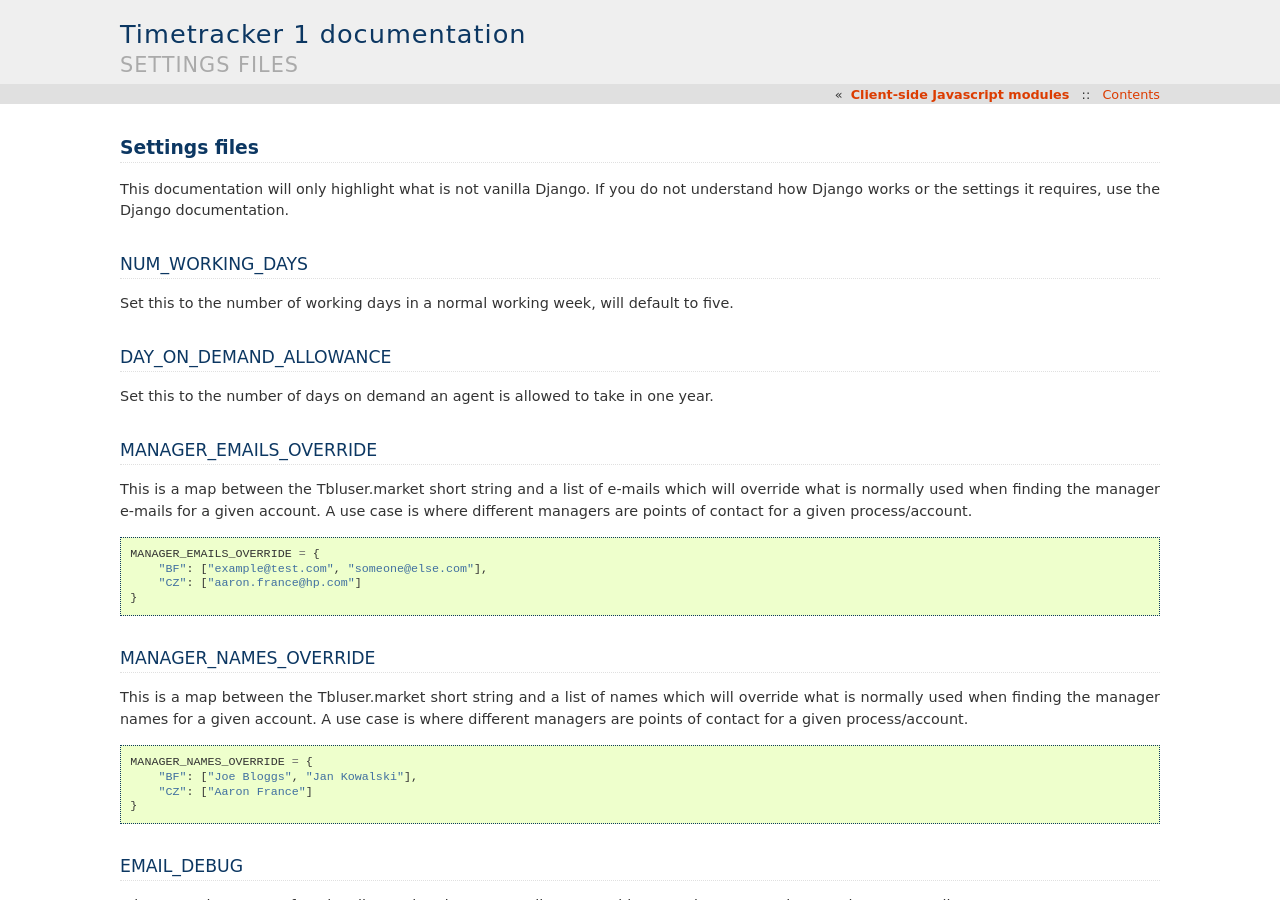
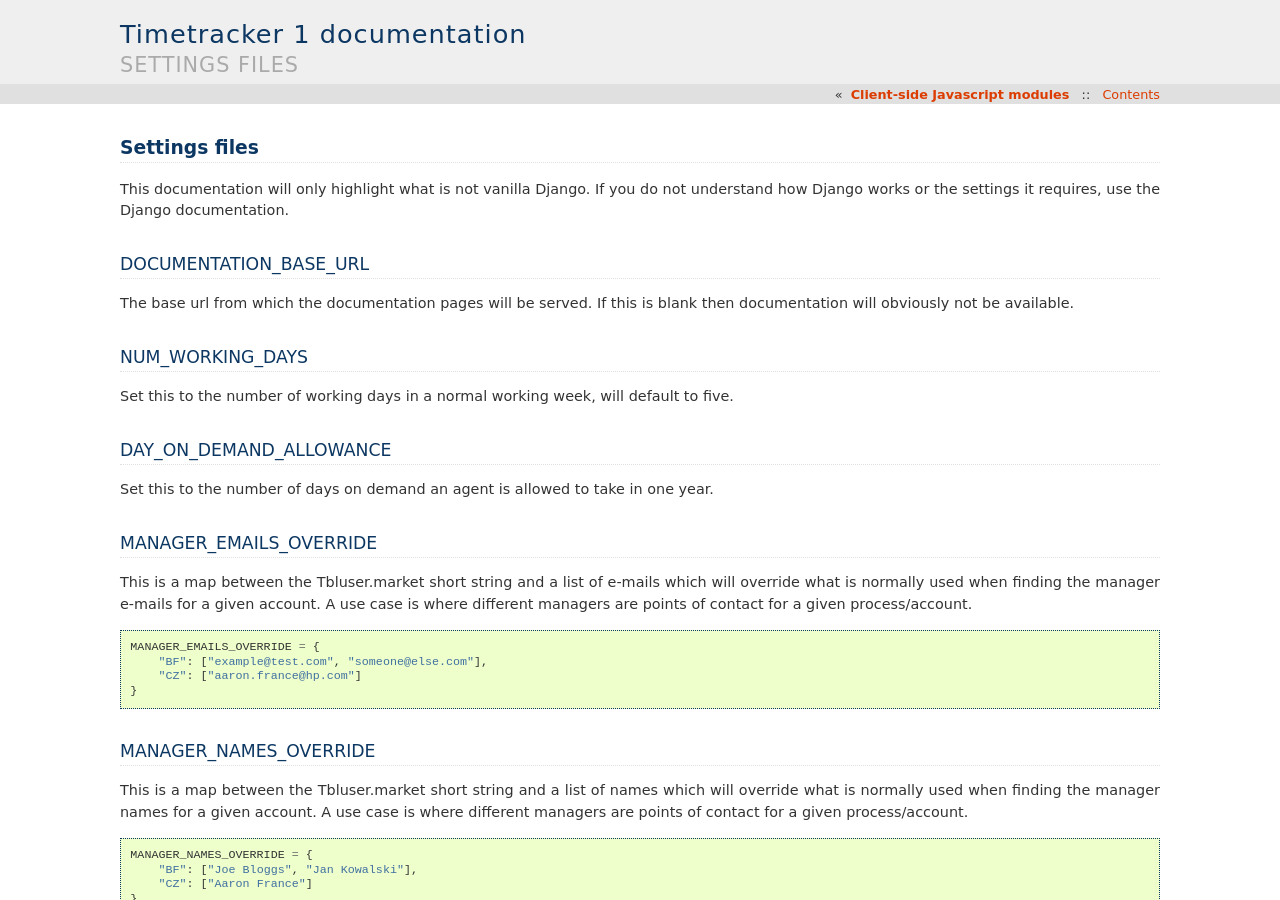
Before and after one commit to AeroNotix/django-timetracker, a Sphinx documentation site: the page built from docs/source/settings.rst, in a window 1280 px wide and 900 px high. Built offline with Sphinx 7.4.7, drawn with Linux system fonts in a browser that asks for light colours; the version number could not be read and is left out.

Commit message:
Added DOCUMENTATION_BASE_URL documentation in the RST source.

```diff
--- a/docs/source/settings.rst
+++ b/docs/source/settings.rst
@@ -3,6 +3,12 @@ Settings files
 
 This documentation will only highlight what is not vanilla Django. If you do not
 understand how Django works or the settings it requires, use the Django documentation.
+
+DOCUMENTATION_BASE_URL
+----------------------
+
+The base url from which the documentation pages will be served. If this is blank
+then documentation will obviously not be available.
 
 NUM_WORKING_DAYS
 ----------------
```
